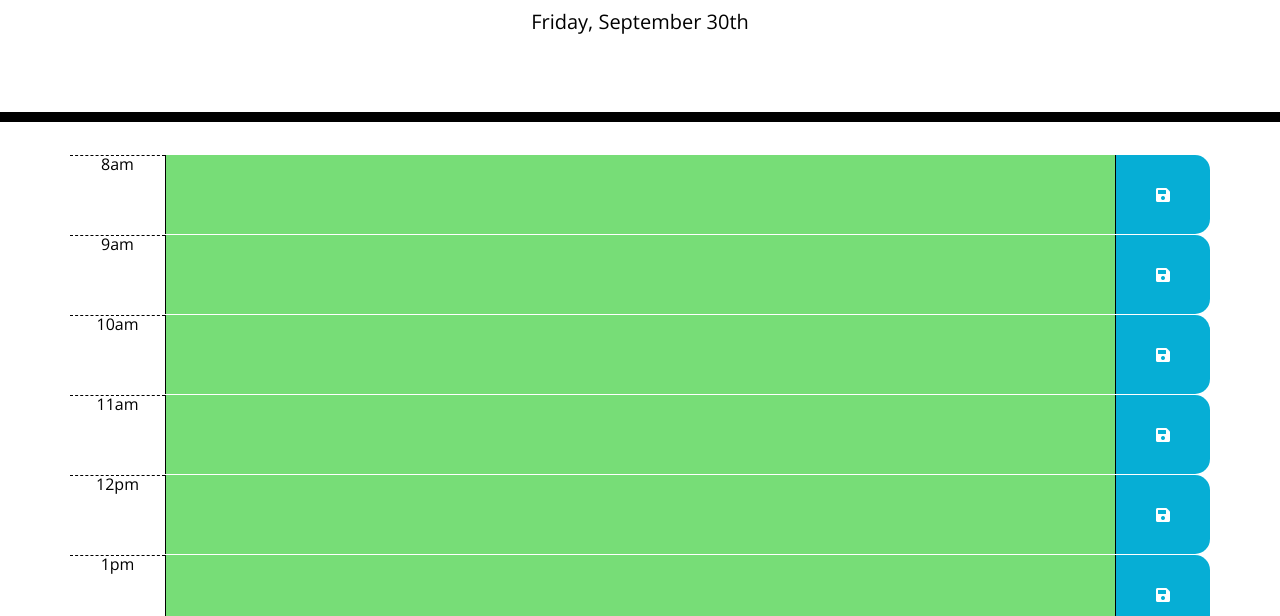
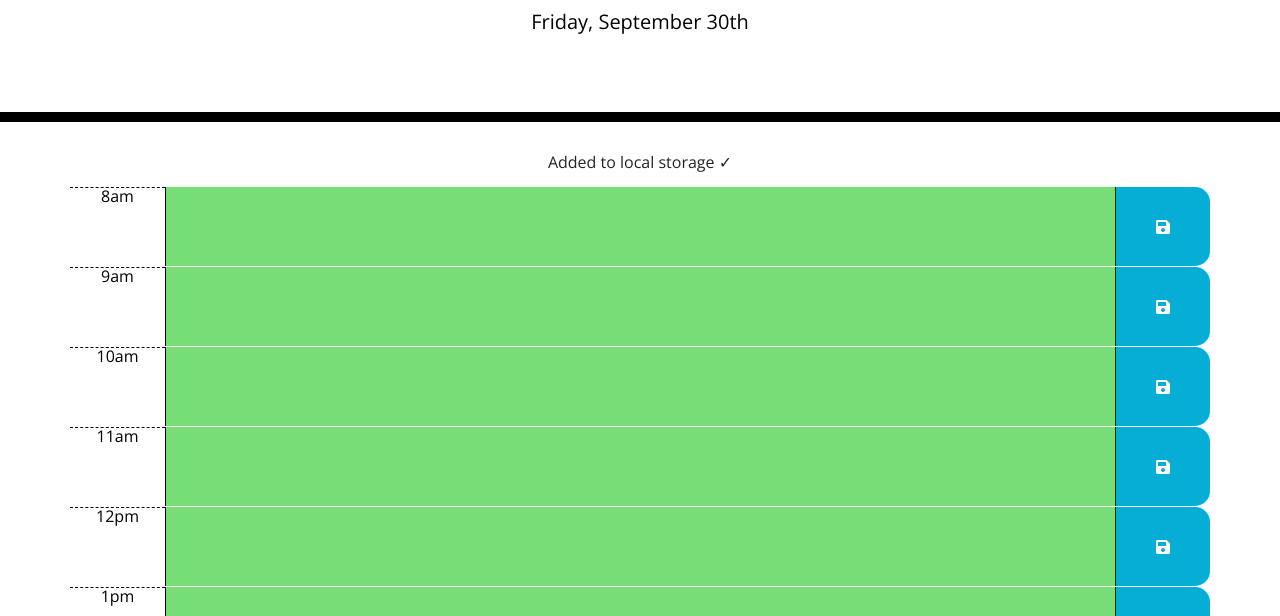
Before and after one commit to JenniferKiesler/work-day-scheduler, a plain HTML site: page index.html in a window 1280 px wide. Shown: the part 182-798 px from the top of the page. Drawn offline with nearby package versions, Linux system fonts and the light colour scheme.

Commit message:
adds and centers a save alert

```diff
--- a/css/style.css
+++ b/css/style.css
@@ -19,6 +19,10 @@ textarea {
   color: black;
   border-radius: 0;
   border-bottom: 10px solid black;
+}
+
+#saveAlert {
+  text-align: center;
 }
 
 .description {
--- a/index.html
+++ b/index.html
@@ -29,6 +29,7 @@
       <p id="currentDay" class="lead"></p>
     </header>
     <div class="container">
+      <p id="saveAlert">Added to local storage ✓</p>
       <!-- Timeblocks go here -->
     </div>
 
```
